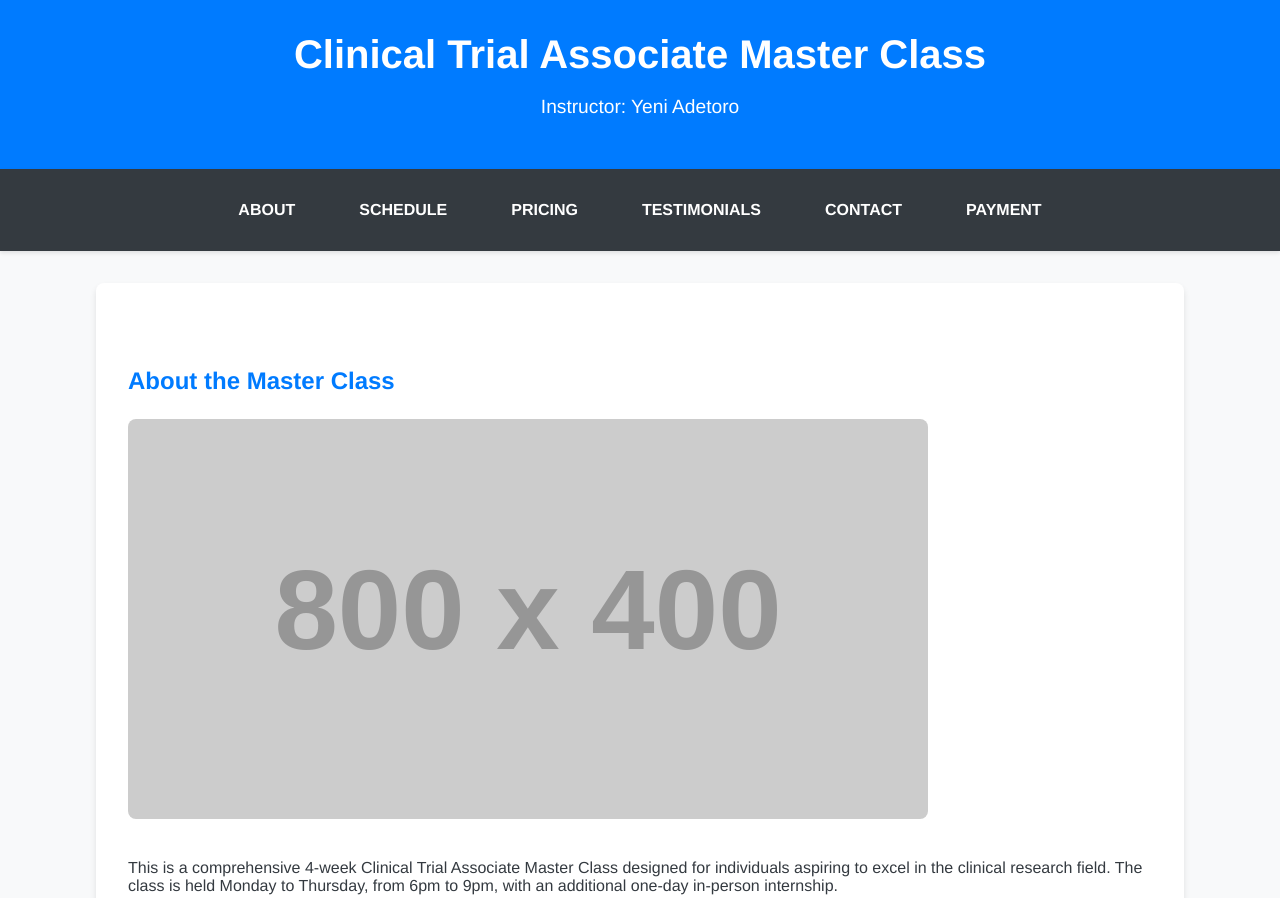
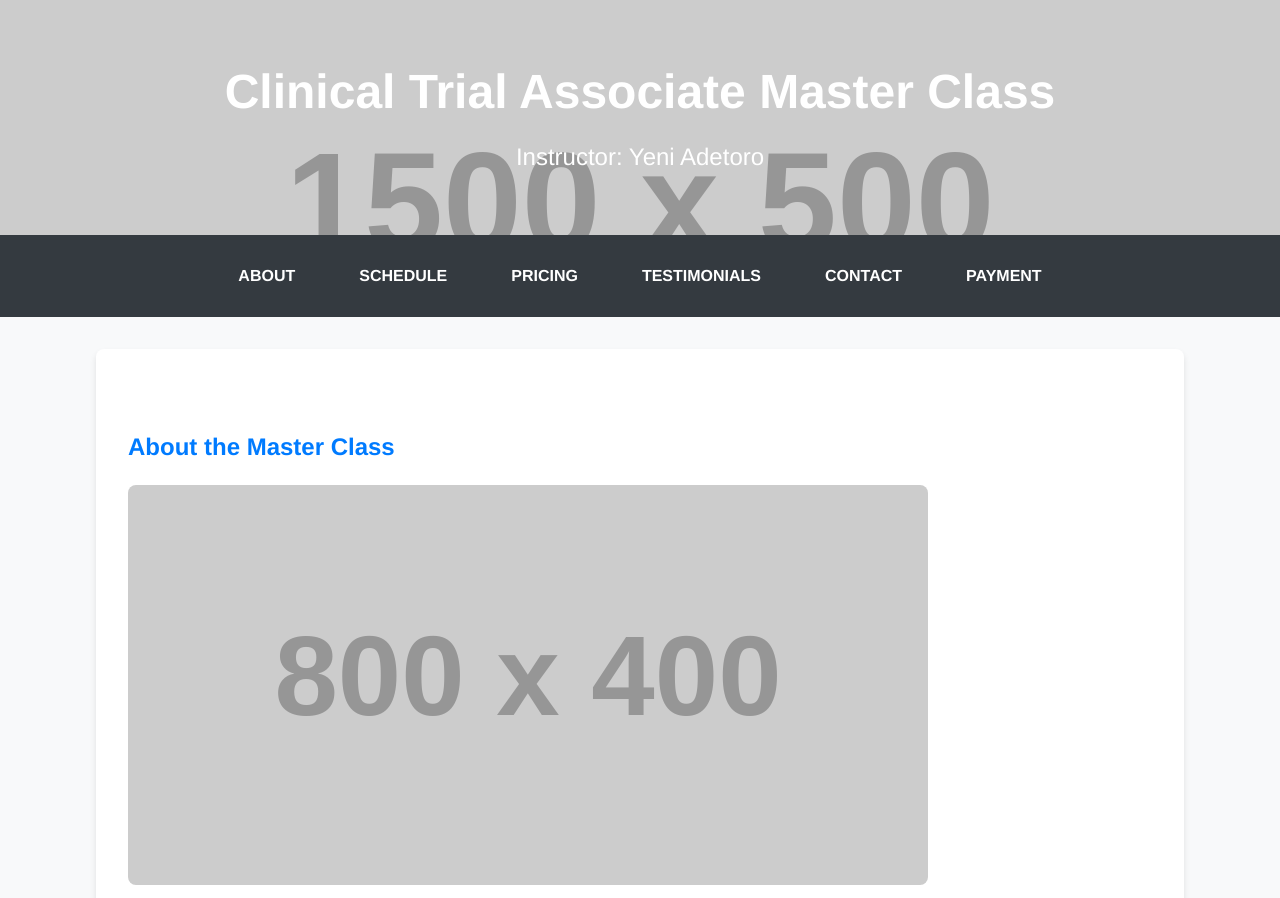
Before and after one commit to adetorok/clinical-trial-associate-master-class, a plain HTML site: page Index.html in a window 1280 px wide. Shown: the top 898 px of the page. Drawn offline with Linux system fonts and the light colour scheme; placeholder pictures from the web are drawn by us.

Commit message:
Update Index.html

```diff
--- a/Index.html
+++ b/Index.html
@@ -14,25 +14,26 @@
             scroll-behavior: smooth;
         }
         header {
-            background-color: #007bff;
+            background-image: url('https://via.placeholder.com/1500x500'); /* Add your header image here */
+            background-size: cover;
             color: white;
-            padding: 2em 0;
+            padding: 4em 0;
             text-align: center;
-            box-shadow: 0 4px 6px rgba(0, 0, 0, 0.1);
         }
         header h1 {
             margin: 0;
-            font-size: 2.5em;
+            font-size: 3em;
+            font-weight: bold;
         }
         header p {
-            font-size: 1.2em;
+            font-size: 1.5em;
+            margin: 1em 0 0;
         }
         nav {
             display: flex;
             justify-content: center;
             background-color: #343a40;
             padding: 1em 0;
-            box-shadow: 0 2px 4px rgba(0, 0, 0, 0.1);
             position: sticky;
             top: 0;
             z-index: 1000;
@@ -118,7 +119,6 @@
             margin: 0.5em 0;
             font-style: italic;
         }
-        /* Chat Modal Styles */
         .chat-modal {
             display: none;
             position: fixed;
@@ -206,6 +206,7 @@
     </section>
     <section id="testimonials">
         <h2>Testimonials and Facts</h2>
+        <img src="https://via.placeholder.com/800x400" alt="Testimonials">
         <div class="testimonial">
             <p>"Becoming a Clinical Research Associate has been a transformative experience for me. The opportunity to work on groundbreaking clinical trials and contribute to the development of new treatments is incredibly rewarding. Every day brings new challenges and learning experiences, and the sense of accomplishment I feel knowing that my work helps improve patient care is unparalleled." - Sarah J.</p>
             <p>"As a CRA, I've had the chance to travel extensively and collaborate with top professionals in the healthcare and pharmaceutical industries. The role offers a perfect blend of office-based tasks and fieldwork, allowing me to develop a diverse skill set. The salary and benefits are also highly competitive, making it a fulfilling and financially stable career choice." - Michael R.</p>
@@ -218,10 +219,10 @@
             <p><strong>Travel Opportunities:</strong> Many CRAs enjoy the opportunity to travel, as they often visit clinical trial sites, work with diverse teams, and experience different cultures.</p>
             <p><strong>Competitive Salary:</strong> CRAs typically earn a competitive salary, with additional benefits such as bonuses, health insurance, and retirement plans.</p>
         </div>
-        <iframe width="560" height="315" src="https://www.youtube.com/embed/dQw4w9WgXcQ" frameborder="0" allow="accelerometer; autoplay; encrypted-media; gyroscope; picture-in-picture" allowfullscreen></iframe>
     </section>
     <section id="contact">
         <h2>Contact Information</h2>
+        <img src="https://via.placeholder.com/800x400" alt="Contact Information">
         <ul class="contact-info">
             <li>Instructor: Yeni Adetoro</li>
             <li>Phone: 973-355-50530</li>
```
